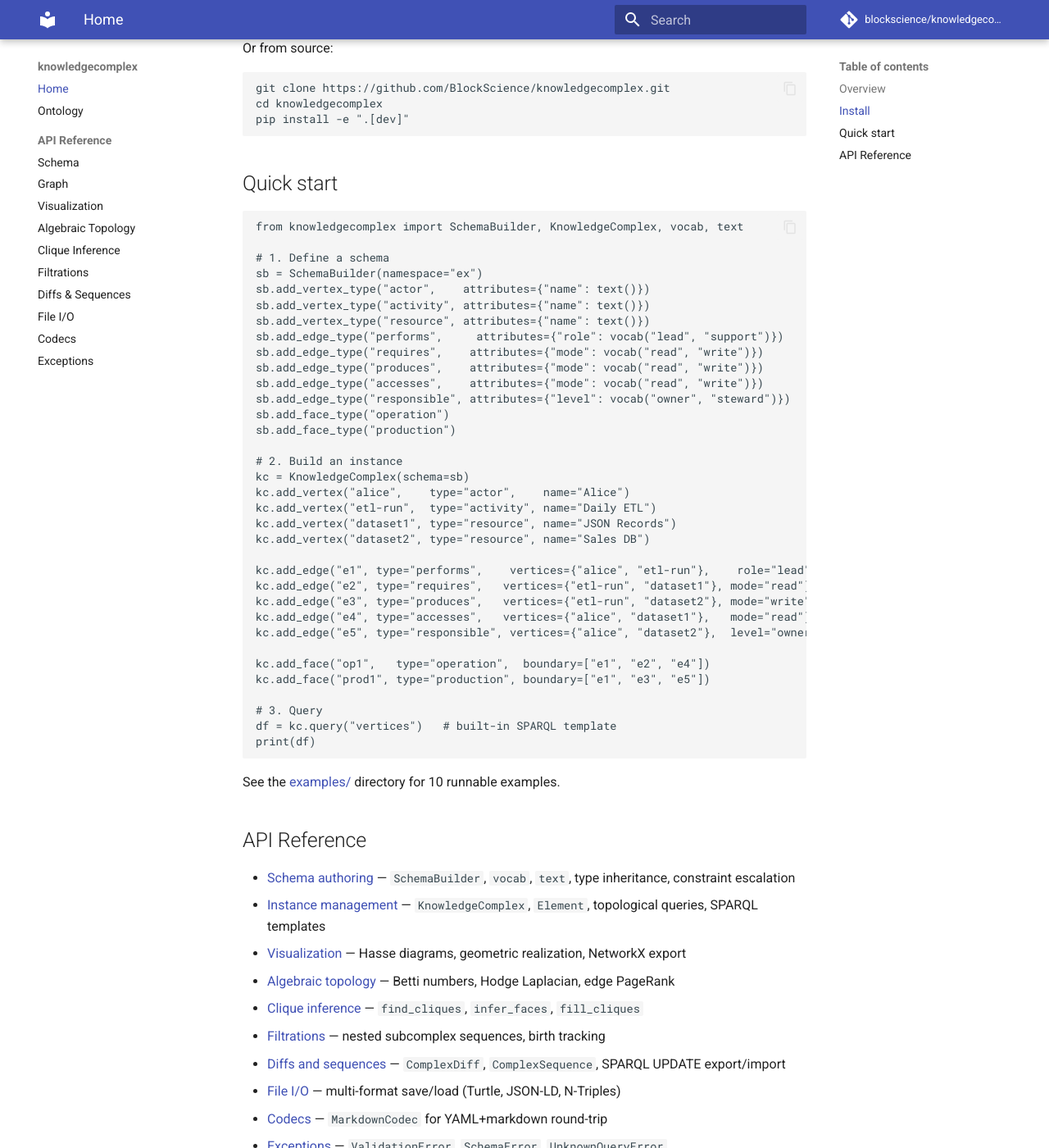
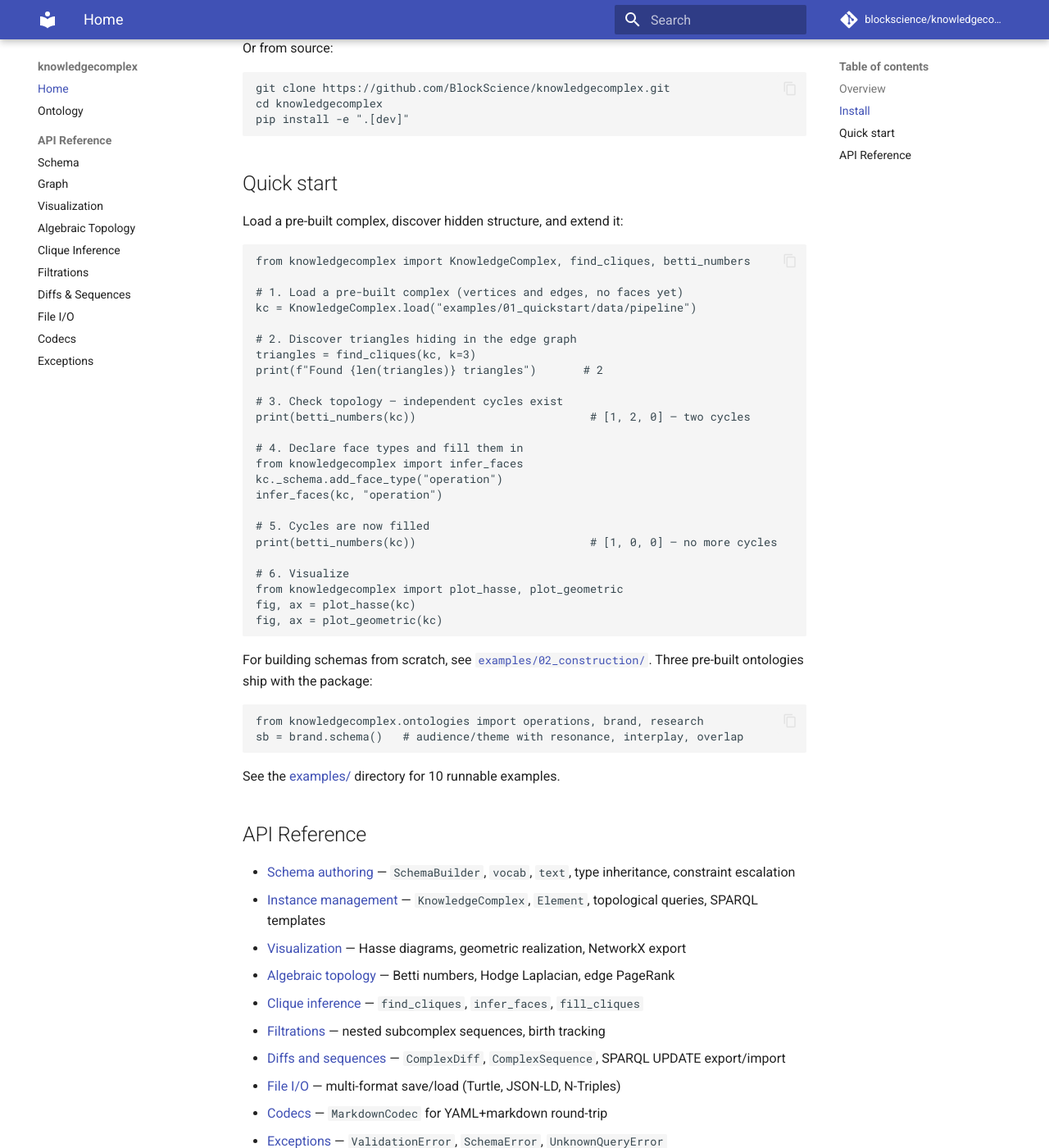
Before and after one commit to DynamicalSystemsGroup/knowledgecomplex, an MkDocs documentation site: the page built from docs/index.md, in a window 1280 px wide and 1400 px high, scrolled down 701 px. Shown: the whole window at 82% size. Built offline with MkDocs 1.6.1 and Material for MkDocs 9.7.7, drawn with Linux system fonts in a browser that asks for light colours; comment, search, counter and statistics services are not loaded.

Commit message:
Update index.md

````diff
--- a/docs/index.md
+++ b/docs/index.md
@@ -28,41 +28,40 @@ pip install -e ".[dev]"
 
 ## Quick start
 
+Load a pre-built complex, discover hidden structure, and extend it:
+
 ```python
-from knowledgecomplex import SchemaBuilder, KnowledgeComplex, vocab, text
+from knowledgecomplex import KnowledgeComplex, find_cliques, betti_numbers
 
-# 1. Define a schema
-sb = SchemaBuilder(namespace="ex")
-sb.add_vertex_type("actor",    attributes={"name": text()})
-sb.add_vertex_type("activity", attributes={"name": text()})
-sb.add_vertex_type("resource", attributes={"name": text()})
-sb.add_edge_type("performs",     attributes={"role": vocab("lead", "support")})
-sb.add_edge_type("requires",    attributes={"mode": vocab("read", "write")})
-sb.add_edge_type("produces",    attributes={"mode": vocab("read", "write")})
-sb.add_edge_type("accesses",    attributes={"mode": vocab("read", "write")})
-sb.add_edge_type("responsible", attributes={"level": vocab("owner", "steward")})
-sb.add_face_type("operation")
-sb.add_face_type("production")
+# 1. Load a pre-built complex (vertices and edges, no faces yet)
+kc = KnowledgeComplex.load("examples/01_quickstart/data/pipeline")
 
-# 2. Build an instance
-kc = KnowledgeComplex(schema=sb)
-kc.add_vertex("alice",    type="actor",    name="Alice")
-kc.add_vertex("etl-run",  type="activity", name="Daily ETL")
-kc.add_vertex("dataset1", type="resource", name="JSON Records")
-kc.add_vertex("dataset2", type="resource", name="Sales DB")
+# 2. Discover triangles hiding in the edge graph
+triangles = find_cliques(kc, k=3)
+print(f"Found {len(triangles)} triangles")       # 2
 
-kc.add_edge("e1", type="performs",    vertices={"alice", "etl-run"},    role="lead")
-kc.add_edge("e2", type="requires",   vertices={"etl-run", "dataset1"}, mode="read")
-kc.add_edge("e3", type="produces",   vertices={"etl-run", "dataset2"}, mode="write")
-kc.add_edge("e4", type="accesses",   vertices={"alice", "dataset1"},   mode="read")
-kc.add_edge("e5", type="responsible", vertices={"alice", "dataset2"},  level="owner")
+# 3. Check topology — independent cycles exist
+print(betti_numbers(kc))                          # [1, 2, 0] — two cycles
 
-kc.add_face("op1",   type="operation",  boundary=["e1", "e2", "e4"])
-kc.add_face("prod1", type="production", boundary=["e1", "e3", "e5"])
+# 4. Declare face types and fill them in
+from knowledgecomplex import infer_faces
+kc._schema.add_face_type("operation")
+infer_faces(kc, "operation")
 
-# 3. Query
-df = kc.query("vertices")   # built-in SPARQL template
-print(df)
+# 5. Cycles are now filled
+print(betti_numbers(kc))                          # [1, 0, 0] — no more cycles
+
+# 6. Visualize
+from knowledgecomplex import plot_hasse, plot_geometric
+fig, ax = plot_hasse(kc)
+fig, ax = plot_geometric(kc)
+```
+
+For building schemas from scratch, see [`examples/02_construction/`](https://github.com/blockscience/knowledgecomplex/tree/main/examples/02_construction). Three pre-built ontologies ship with the package:
+
+```python
+from knowledgecomplex.ontologies import operations, brand, research
+sb = brand.schema()   # audience/theme with resonance, interplay, overlap
 ```
 
 See the [examples/](https://github.com/blockscience/knowledgecomplex/tree/main/examples) directory for 10 runnable examples.
````
